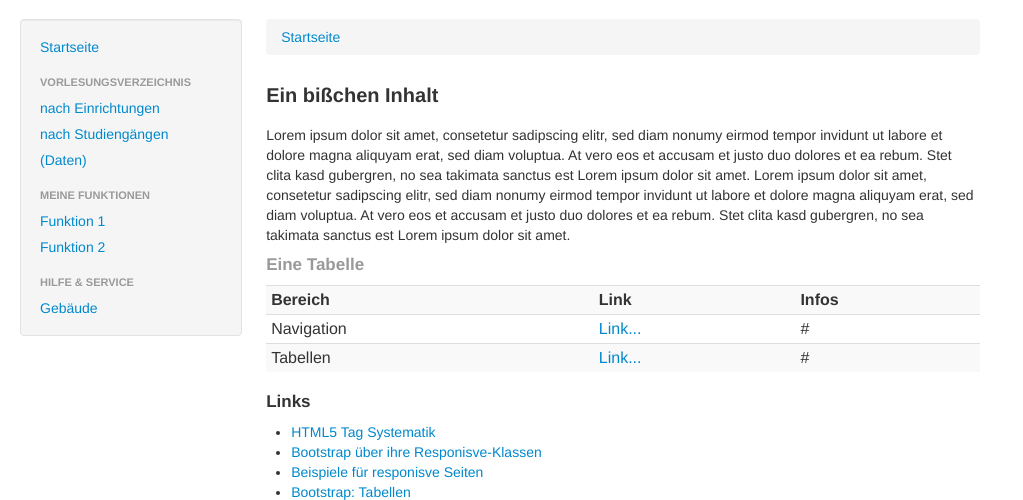
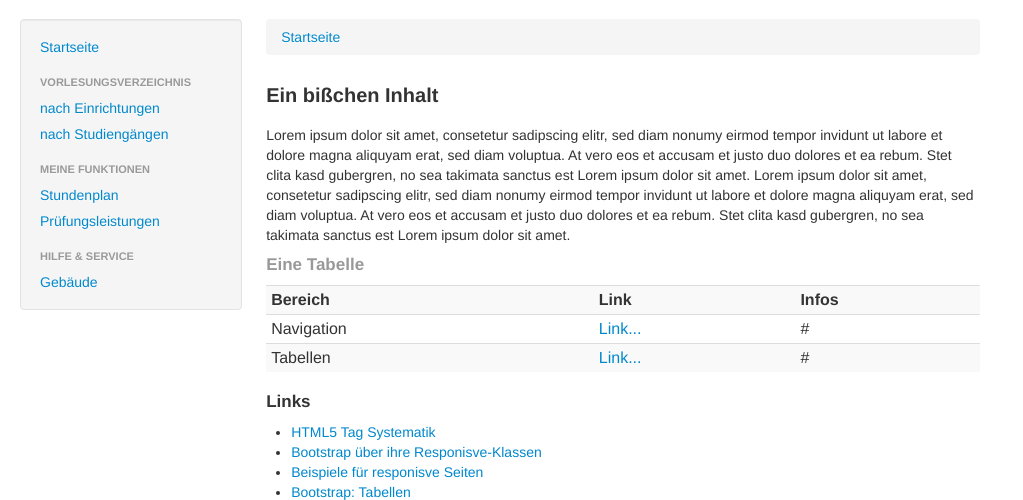
Before and after one commit to david-vlz/responsive-klips, a PHP site: page / in a window 1280 px wide. Shown: the part 129-629 px from the top of the page, without its empty margins (0-1023 px from the left). Run offline with PHP 8.4, Linux system fonts and the light colour scheme; data that the repository does not hold is empty.

```diff
--- a/views/sidebar.php
+++ b/views/sidebar.php
@@ -7,10 +7,9 @@
 	<li class="nav-header">Vorlesungsverzeichnis</li>
 	<li><a href="index.php?controller=institute&action=index">nach Einrichtungen</a></li>
 	<li><a href="index.php?controller=search_major&action=index">nach Studiengängen</a></li>
-	<li><a href="index.php?controller=data&action=index">(Daten)</a></li>
 	<li class="nav-header">Meine Funktionen</li>
-	<li><a href="#">Funktion 1</a></li>
-	<li><a href="#">Funktion 2</a></li>
+	<li><a href="#">Stundenplan</a></li>
+	<li><a href="index.php?controller=module&action=index">Prüfungsleistungen</a></li>
 	<li class="nav-header">Hilfe & Service</li>
 	<li><a href="index.php?controller=location&action=index">Gebäude</a></li>
 </ul>
```
Also changed, not shown: views/guide_index.php (line endings or trailing spaces), views/search_major.php (line endings or trailing spaces).
